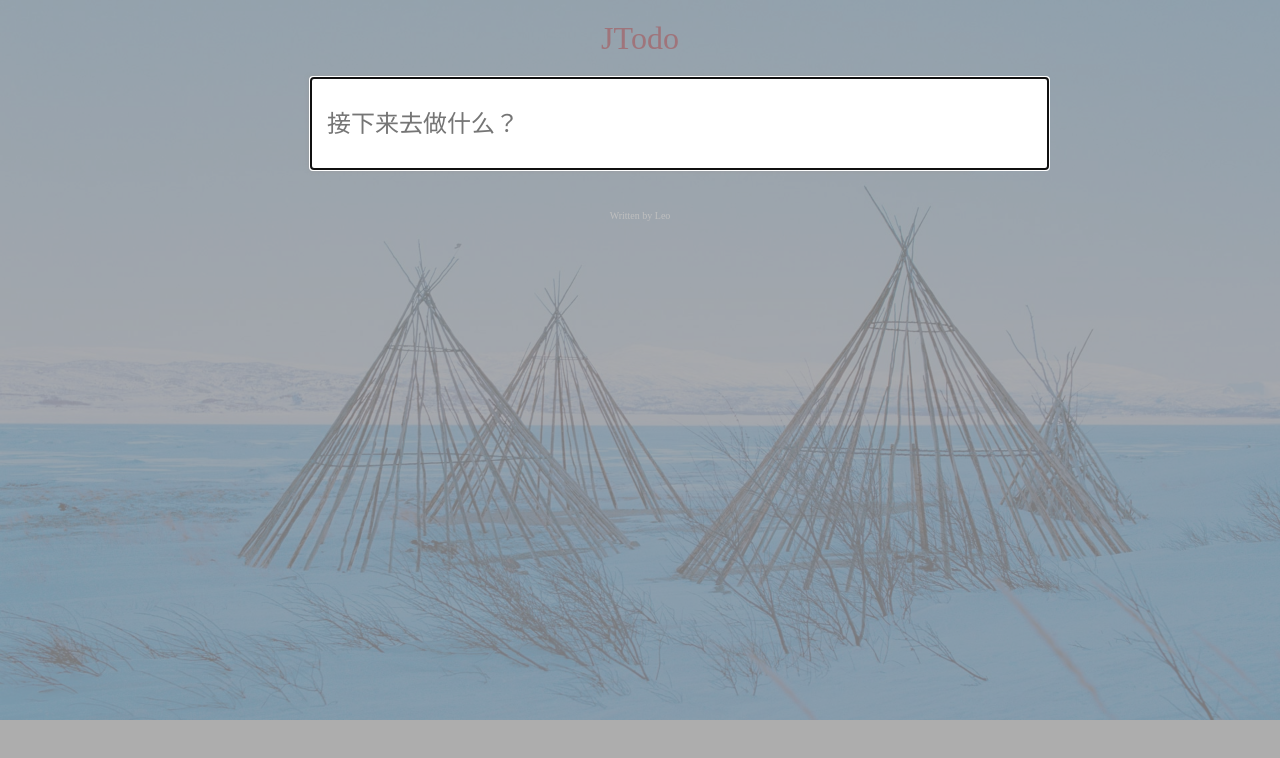
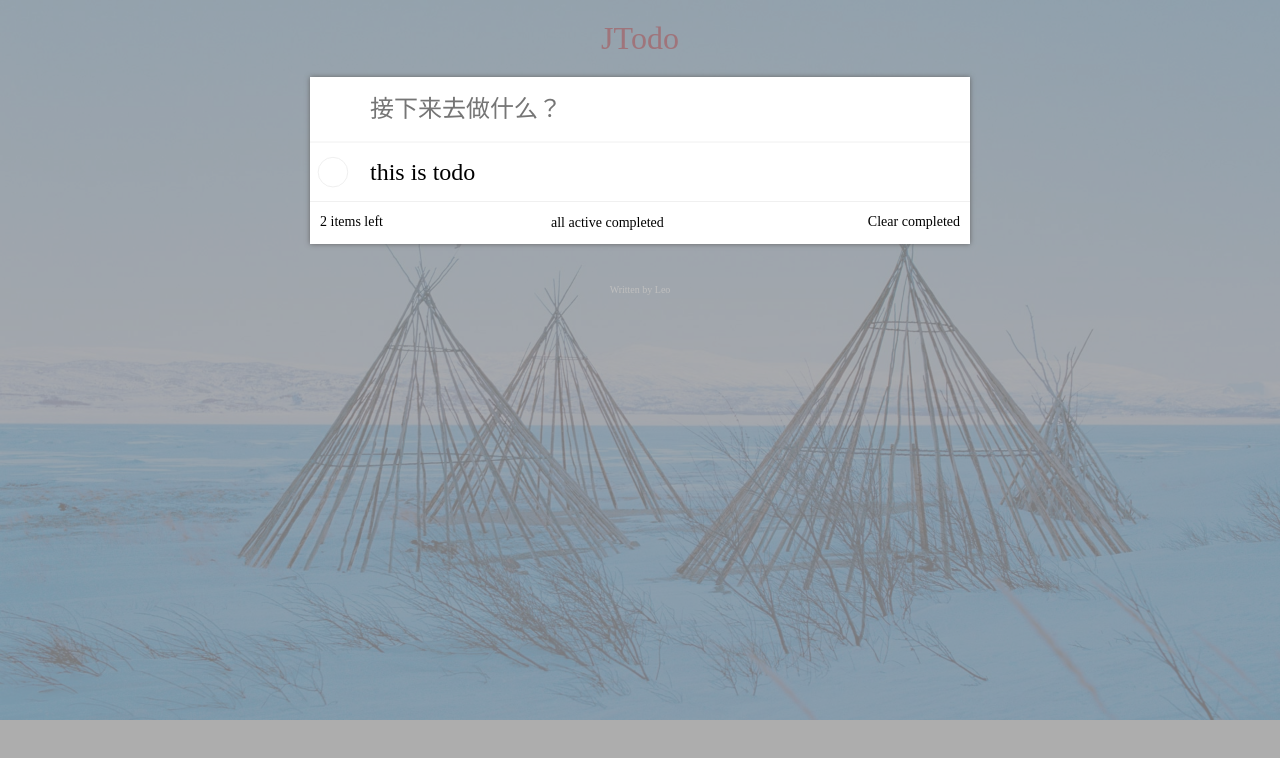
Before and after one commit to xuguanghappy/todo-webpack-vue-try, a Vue app: page / in a window 1280 px wide. Shown: the top 758 px of the page. Built offline with nearby package versions, Linux system fonts and the light colour scheme; the HTML template or start-up script is replaced by a standard one.

Commit message:
templete

```diff
--- a/src/todo/item.vue
+++ b/src/todo/item.vue
@@ -11,26 +11,26 @@
 </template>
 <script>
 export default {
-  props:{
-    todo:{
+  props: {
+    todo: {
       type: Object,
-      required: true,
+      required: true
     }
   },
-  methods:{
-    deleteTodo(){}
+  methods: {
+    deleteTodo() {}
   }
-}
+};
 </script>
 <style>
-  .todo-item{
+.todo-item {
   position: relative;
   background-color: #fff;
-    font-size:  24px;
-    border-bottom: 1px solid rgba(0,0,0,0.06);
+  font-size: 24px;
+  border-bottom: 1px solid rgba(0, 0, 0, 0.06);
 }
-  .todo-item:hover .destory:after{
-    content: 'x'
+.todo-item:hover .destory:after {
+  content: "x";
 }
 label {
   white-space: pre-line;
@@ -41,11 +41,11 @@
   line-height: 1.2;
   transition: color 0.4s;
 }
-  .todo-item:completed label{
+.completed label {
   color: #d9d9d9;
   text-decoration: line-through;
 }
-  .toggle{
+.toggle {
   text-align: center;
   width: 40px;
   height: 40px;
@@ -57,5 +57,28 @@
   appearance: none;
   outline: none;
 }
-
+.toggle:after {
+  content: url("../assets/images/round.svg");
+}
+.toggle:checked:after {
+  content: url("../assets/images/done.svg");
+}
+.destory {
+  position: absolute;
+  top: 0;
+  right: 10px;
+  bottom: 0;
+  width: 40px;
+  height: 40px;
+  margin: auto 0;
+  font-size: 30px;
+  color: #cc9a9a;
+  margin-bottom: 11px;
+  transition: color 0.2s ease-out;
+  background-color: transparent;
+  appearance: none;
+  border-width: 0;
+  cursor: pointer;
+  outline: none;
+}
 </style>
--- a/src/todo/tabs.vue
+++ b/src/todo/tabs.vue
@@ -0,0 +1,82 @@
+<template>
+  <div class="helper">
+    <span class="left">2 items left</span>
+    <span class="tabs">
+      <span
+        v-for="state in states"
+        :key="state"
+        :class="[state, filter === state ? 'active' : '']"
+        @click="toggleFilter(state)"
+      >
+        {{state}}
+      </span>
+    </span>
+    <span class="clear" @click="clearAllCompleted">Clear completed</span>
+  </div>
+</template>
+<script>
+export default {
+  props: {
+    filter: {
+      type: String,
+      required: true,
+    }
+  },
+  data(){
+    return {
+      states: ['all', 'active', 'completed']
+    }
+  },
+  methods: {
+    clearAllCompleted(){},
+    toggleFilter(){}
+  }
+}
+</script>
+<style>
+  .helper{
+    font-weight: 100;
+    display: flex;
+    justify-content: space-between;
+    padding: 5px 0;
+    line-height: 30px;
+    background-color: #fff;
+    font-size: 14px;
+    font-smoothing: antialiased;
+  }
+  .left, .clear, .tabs{
+    padding: 0 10px;
+    box-sizing: border-box;
+  }
+  .left, .clear{
+    width: 150px;
+  }
+  .left{
+    text-align: left;
+  }
+  .clear{
+    text-align: right;
+    cursor: pointer;
+  }
+  .clear{
+    text-align: right;
+    cursor: pointer;
+  }
+  .tabs{
+    width: 200px;
+    display: flex;
+    justify-content: space-around;
+    display: inline-block;
+    padding: 0 10px;
+    cursor: pointer;
+    border: 1px solid rgba(175,47,47,0);
+  }
+  .actived{
+    border-color: rgba(175,47,47,0.4);
+    border-radius: 5px;
+    display: inline-block;
+    padding: 0 10px;
+    cursor: pointer;
+    border: 1px solid rgba(175,47,47,0);
+  }
+</style>
--- a/src/todo/todo.vue
+++ b/src/todo/todo.vue
@@ -7,28 +7,57 @@
       placeholder="接下来去做什么？"
       @keyup.enter="addTodo"
       >
+      <Item :todo="todo"></Item>
+      <Tabs :filter="filter"></Tabs>
   </section>
 </template>
 <script>
+import Item from './item.vue'
+import Tabs from './tabs.vue'
 export default {
+  data(){
+    return{
+      todo: {
+        id: 0,
+        content: 'this is todo',
+        compoleted: false,
+      },
+      filter: 'all'
+    }
+  },
+  components:{
+    Item,
+    Tabs
+  },
   methods: {
-    addTodo(){}
+    addTodo() {}
   }
-}
+};
 </script>
 <style>
-  .real-app{
+.real-app {
   width: 660px;
   margin: 0 auto;
-    box-shadow: 0 0 5px #999
+  box-shadow: 0 0 5px #666;
 }
-  .add-input{
+.add-input {
   position: relative;
-    border-bottom: 1px solid rgba(0,0,0,0.06);
-    height: 60px;
-    width: 660px;
+  margin: 0;
+  width: 100%;
   font-size: 24px;
-    font-weight: 100;
-    padding: 15px 60px 15px 15px;
+  font-family: inherit;
+  font-weight: inherit;
+  line-height: 1.4em;
+  border: 0;
+  outline: none;
+  color: inherit;
+  padding: 6px;
+  border: 1px solid #999;
+  box-shadow: inset 0 -1px 5px 0 rgba(0, 0, 0, 0.2);
+  box-sizing: border-box;
+  font-smoothing: antialiased;
+  padding: 16px 16px 16px 60px;
+  border: none;
+  box-shadow: inset 0 -2px 1px rgba(0, 0, 0, 0.03);
 }
 </style>
```
Also changed, not shown: src/assets/images/done.svg (added), src/assets/images/round.svg (added). Lines whose indentation alone changed are shown as unchanged.
